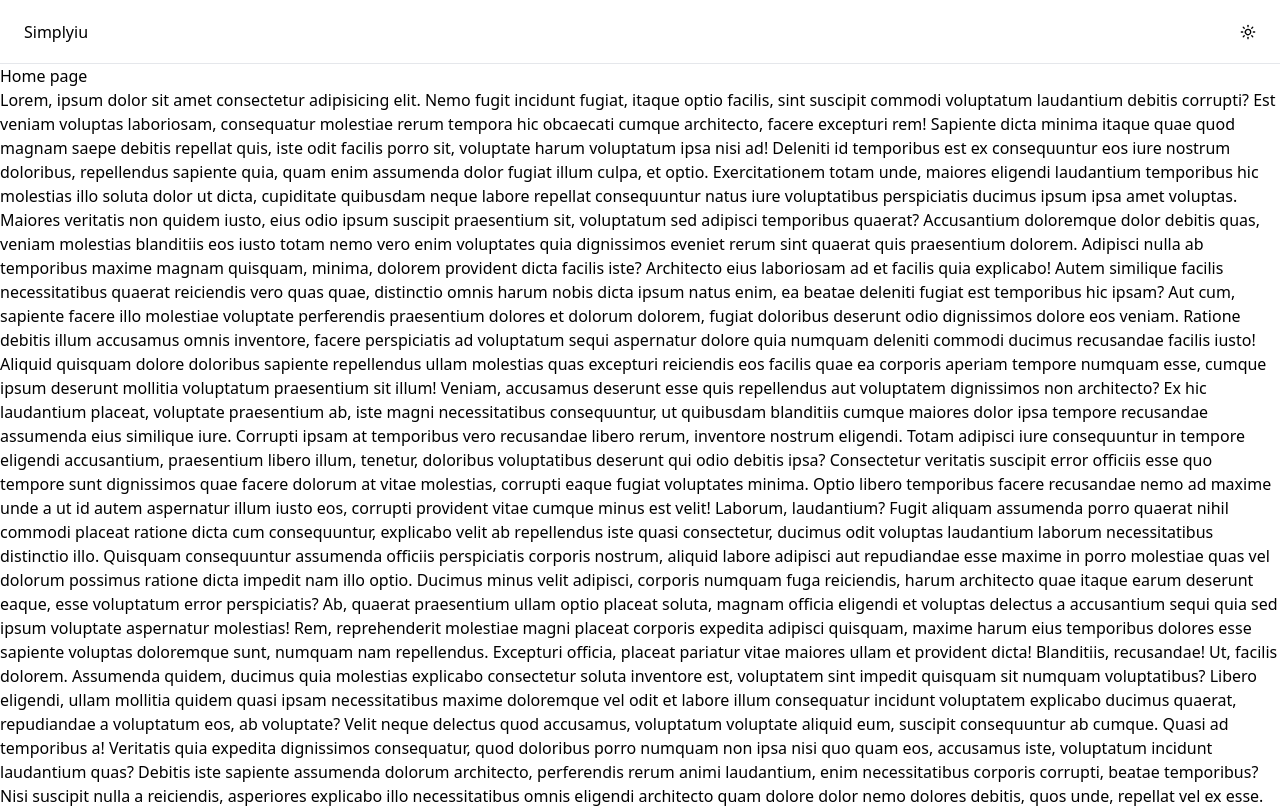
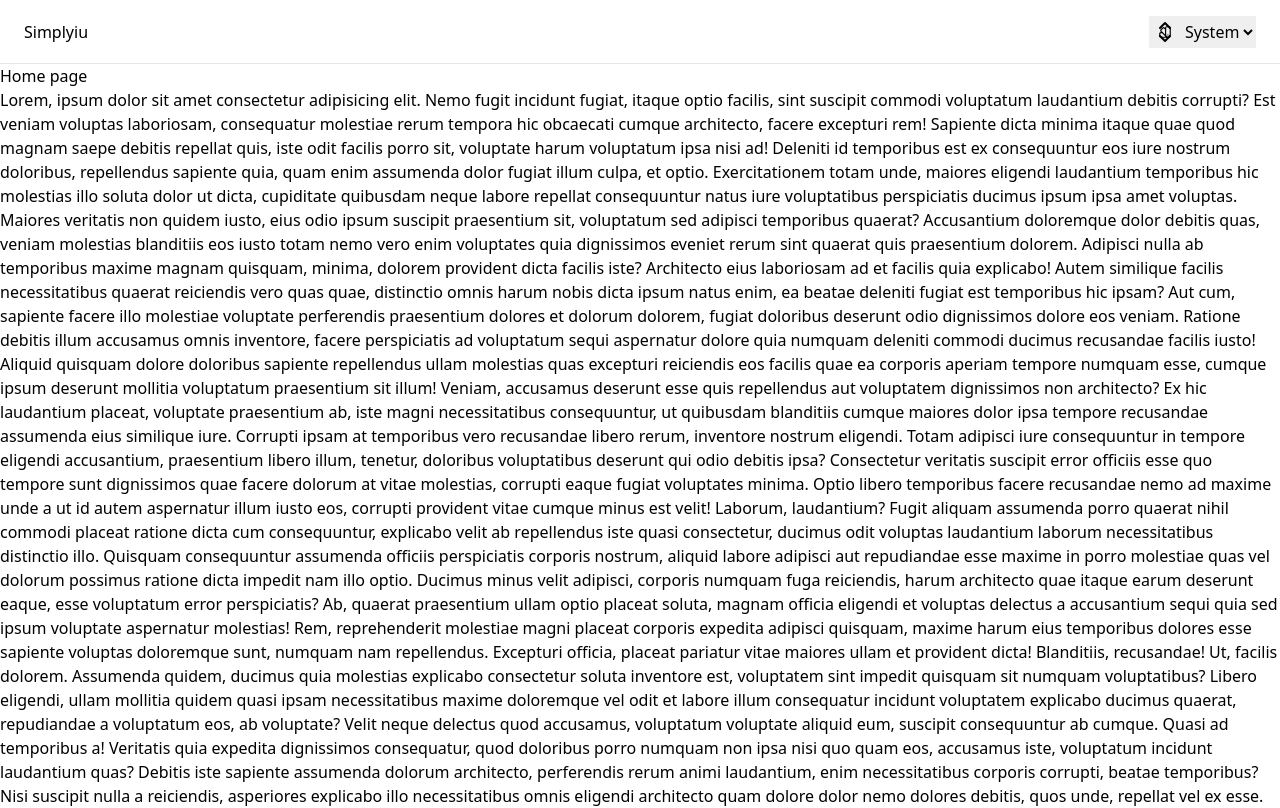
Before and after one commit to ZAHON/simplyui-old, a Next.js app in the folder apps/simplyui-react-docs/: page / in a window 1280 px wide. Shown: the top 808 px of the page. Built offline with nearby package versions, Linux system fonts and the light colour scheme; what @simplyui/tailwind-plugin would draw is missing.

Commit message:
feat(simplyui-react-docs): update ThemeChanger component

```diff
--- a/apps/simplyui-react-docs/src/components/theme-changer/theme-changer.tsx
+++ b/apps/simplyui-react-docs/src/components/theme-changer/theme-changer.tsx
@@ -1,8 +1,8 @@
 'use client';
 import { useState, useEffect } from 'react';
 import { useTheme } from 'next-themes';
-import { IconButton } from '@simplyui/react';
-import { IconSunHigh } from '@tabler/icons-react';
+import { NativeSelect } from '@simplyui/react';
+import { IconColorSwatch } from '@tabler/icons-react';
 
 export function ThemeChanger() {
   const [mounted, setMounted] = useState(false);
@@ -12,27 +12,27 @@ export function ThemeChanger() {
     setMounted(true);
   }, []);
 
-  const label = `Switch to ${theme} theme`;
-
-  function handleClick() {
-    if (theme) {
-      if (theme === 'light') {
-        setTheme('dark');
-      }
-
-      if (theme === 'dark') {
-        setTheme('light');
-      }
-    }
-  }
-
   if (!mounted) {
     return null;
   }
 
   return (
-    <IconButton size="sm" aria-label={label} onClick={handleClick}>
-      <IconSunHigh size="1rem" />
-    </IconButton>
+    <div className="relative">
+      <div className="h-8 w-8 absolute top-0 left-0 flex justify-center items-center pointer-events-none z-10">
+        <IconColorSwatch size="0.875rem" />
+      </div>
+      <NativeSelect
+        size="sm"
+        className="pl-8"
+        wrapperProps={{ className: 'w-30' }}
+        aria-label="Toggle theme"
+        value={theme}
+        onChange={(e) => setTheme(e.target.value)}
+      >
+        <option value="system">System</option>
+        <option value="dark">Dark</option>
+        <option value="light">Light</option>
+      </NativeSelect>
+    </div>
   );
 }
```
